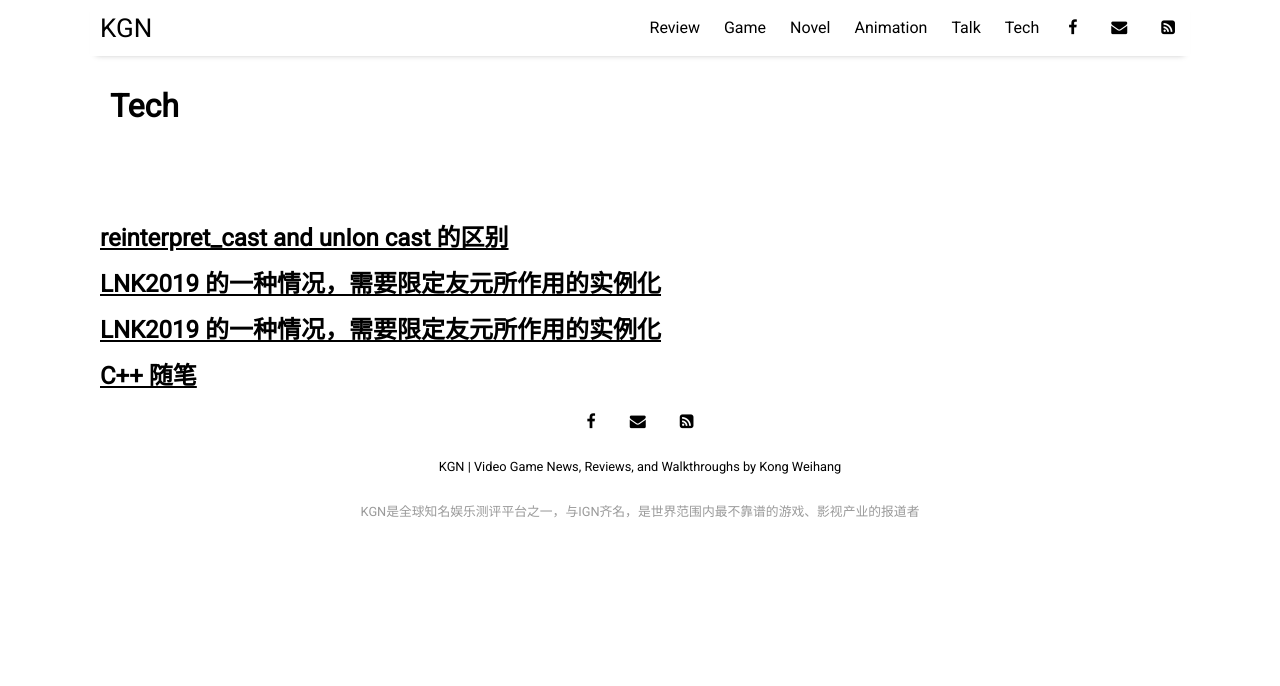
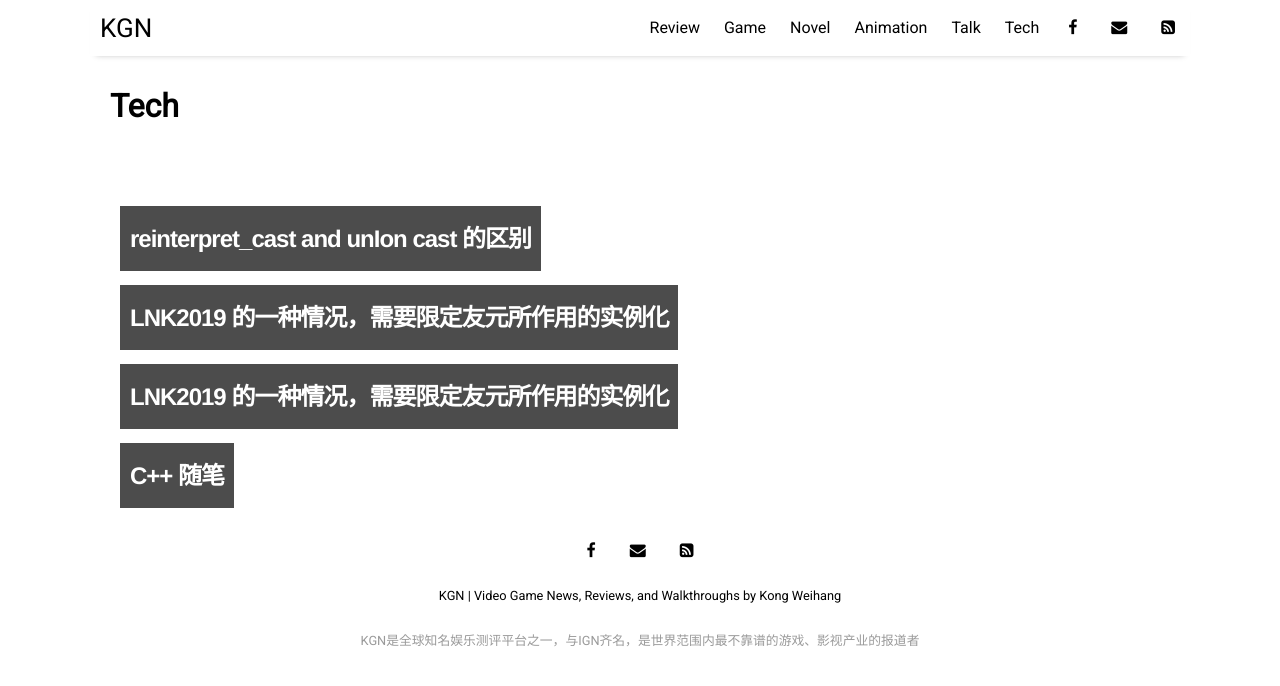
Before and after one commit to kwh3884858/KGN, a Jekyll site: the page built from pages/tech.html, in a window 1280 px wide. Shown: the top 686 px of the page. Built offline with Jekyll 4.4.1, drawn with Linux system fonts in a browser that asks for light colours; nearby versions of some CDN libraries.

Commit message:
Update tech.html

```diff
--- a/pages/tech.html
+++ b/pages/tech.html
@@ -4,7 +4,7 @@ title: Tech
 ---
 {% for post in site.categories.tech %}
   <a href="{{ site.github.url }}{{ post.url }}">
-    <div class="featured-posts-without-im age">
+    <div class="featured-posts-without-image">
       <h2><span>{{ post.title }}</span></h2>
     </div>
   </a>
```
